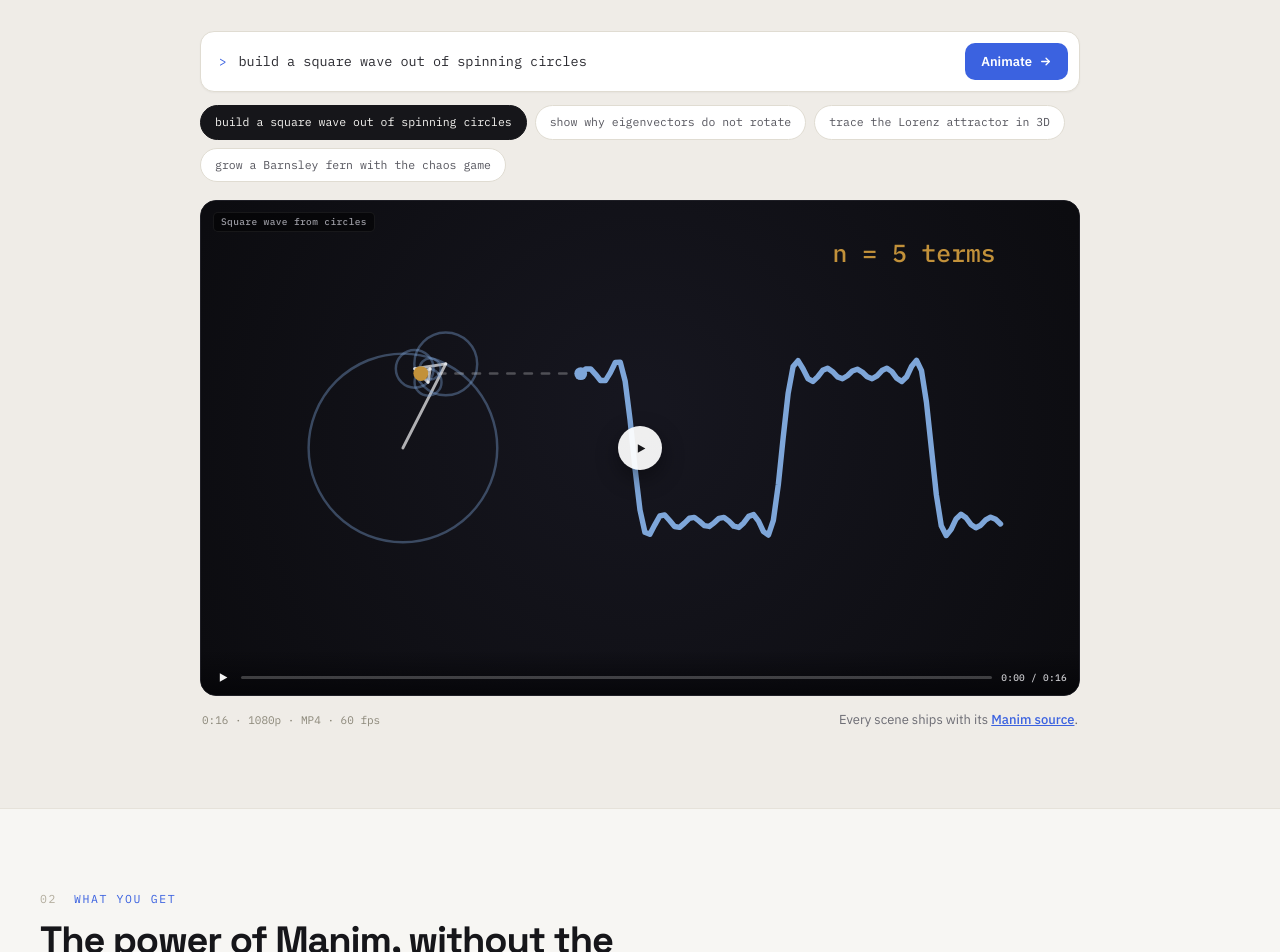
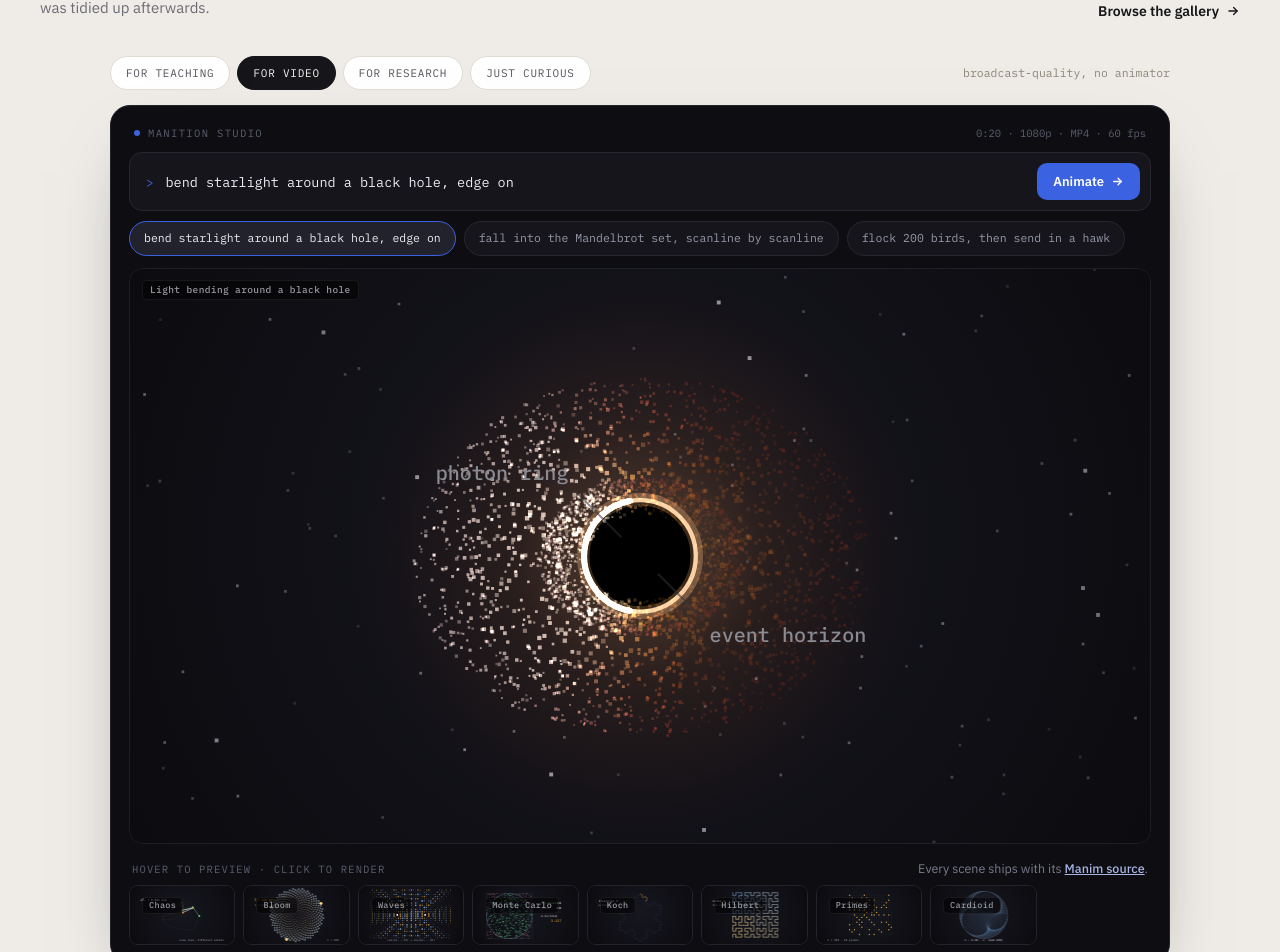
Before and after one commit to Shubham-355/manition-web, a Next.js app: page / in a window 1280 px wide. Shown: the part 898-1850 px from the top of the page. Built offline with nearby package versions, Linux system fonts and the light colour scheme.

Commit message:
try a sentence: rebuild as the studio panel with a render log and scene wall

```diff
--- a/app/components/TrySentence.tsx
+++ b/app/components/TrySentence.tsx
@@ -6,68 +6,168 @@ import { parseStyle } from "../lib/css";
 import GalleryVideo from "./GalleryVideo";
 import { Hover } from "./Interactive";
 
-const DEMOS = [
+type Item = {
+  text: string;
+  scene: string;
+  label: string;
+  cls: string;
+  mob: number;
+  anim: number;
+  lines: number;
+  mb: number;
+  secs: number;
+  dur: string;
+};
+
+const AUDIENCES: { name: string; tag: string; items: Item[] }[] = [
   {
-    text: "build a square wave out of spinning circles",
-    meta: "0:16 · 1080p · MP4 · 60 fps",
-    scene: "fourier",
-    label: "Square wave from circles",
+    name: "For teaching",
+    tag: "lecture-ready in minutes",
+    items: [
+      { text: "unroll sin(x) from the unit circle, slowly", scene: "sine", label: "Sine from the unit circle", cls: "SineFromCircle", mob: 7, anim: 4, lines: 64, mb: 3.1, secs: 34, dur: "0:12" },
+      { text: "show why eigenvectors do not rotate", scene: "eigen", label: "Eigenvectors on their span", cls: "EigenSpan", mob: 11, anim: 6, lines: 96, mb: 4.8, secs: 51, dur: "0:20" },
+      { text: "refine Riemann sums until the area lands", scene: "riemann", label: "Riemann sums refining", cls: "RiemannRefine", mob: 34, anim: 7, lines: 88, mb: 4.2, secs: 46, dur: "0:18" },
+    ],
   },
   {
-    text: "show why eigenvectors do not rotate",
-    meta: "0:20 · 1080p · MP4 · 60 fps",
-    scene: "eigen",
-    label: "Eigenvectors on their span",
+    name: "For video",
+    tag: "broadcast-quality, no animator",
+    items: [
+      { text: "bend starlight around a black hole, edge on", scene: "blackhole", label: "Light bending around a black hole", cls: "LensedBlackHole", mob: 1480, anim: 7, lines: 164, mb: 8.2, secs: 137, dur: "0:20" },
+      { text: "fall into the Mandelbrot set, scanline by scanline", scene: "mandel", label: "Mandelbrot render", cls: "MandelScan", mob: 9, anim: 3, lines: 118, mb: 5.6, secs: 71, dur: "0:16" },
+      { text: "flock 200 birds, then send in a hawk", scene: "boids", label: "Flocking, then a hawk", cls: "BoidsHawk", mob: 201, anim: 4, lines: 143, mb: 6.4, secs: 88, dur: "0:20" },
+    ],
   },
   {
-    text: "trace the Lorenz attractor in 3D",
-    meta: "0:18 · 1080p · MP4 · 60 fps",
-    scene: "lorenz",
-    label: "Lorenz attractor",
+    name: "For research",
+    tag: "figures your paper is missing",
+    items: [
+      { text: "trace the Lorenz attractor in 3D", scene: "lorenz", label: "Lorenz attractor", cls: "LorenzTrace", mob: 6, anim: 3, lines: 79, mb: 4.4, secs: 49, dur: "0:18" },
+      { text: "grow Turing patterns from reaction-diffusion", scene: "turing", label: "Gray-Scott patterns", cls: "GrayScott", mob: 4, anim: 2, lines: 126, mb: 5.9, secs: 96, dur: "0:18" },
+      { text: "collide two galaxies and keep the tidal tails", scene: "galaxy", label: "Galaxy collision", cls: "GalaxyPass", mob: 1400, anim: 3, lines: 134, mb: 7.1, secs: 112, dur: "0:20" },
+    ],
   },
   {
-    text: "grow a Barnsley fern with the chaos game",
-    meta: "0:17 · 1080p · MP4 · 60 fps",
-    scene: "chaosgame",
-    label: "Barnsley fern",
+    name: "Just curious",
+    tag: "one sentence, no setup",
+    items: [
+      { text: "grow a Barnsley fern with the chaos game", scene: "chaosgame", label: "Barnsley fern", cls: "ChaosFern", mob: 5, anim: 2, lines: 58, mb: 3.8, secs: 40, dur: "0:17" },
+      { text: "walk e^(iθ) around the circle until it hits -1", scene: "euler", label: "Euler's identity", cls: "EulerWalk", mob: 10, anim: 5, lines: 72, mb: 3.5, secs: 37, dur: "0:14" },
+      { text: "unfold a square into a cube into a tesseract", scene: "tesseract", label: "Square to tesseract", cls: "Tesseract", mob: 16, anim: 6, lines: 91, mb: 4.6, secs: 58, dur: "0:18" },
+    ],
   },
 ];
 
-const RENDER_MS = 820;
+const WALL: (Item & { short: string })[] = [
+  { scene: "pendulum", short: "Chaos", text: "run two double pendulums 0.001 rad apart", label: "Double pendulum divergence", cls: "PendulumSplit", mob: 8, anim: 3, lines: 84, mb: 4.3, secs: 47, dur: "0:16" },
+  { scene: "phyllo", short: "Bloom", text: "pack seeds at the golden angle", label: "Phyllotaxis bloom", cls: "GoldenBloom", mob: 430, anim: 2, lines: 61, mb: 3.6, secs: 39, dur: "0:14" },
+  { scene: "waves", short: "Waves", text: "interfere two point sources in a ripple tank", label: "Two-source interference", cls: "RippleTank", mob: 3, anim: 4, lines: 77, mb: 4.1, secs: 43, dur: "0:14" },
+  { scene: "montecarlo", short: "Monte Carlo", text: "estimate pi by throwing 4000 darts", label: "Monte Carlo pi", cls: "DartsPi", mob: 4002, anim: 3, lines: 66, mb: 3.9, secs: 41, dur: "0:16" },
+  { scene: "koch", short: "Koch", text: "iterate a Koch snowflake five times", label: "Koch snowflake", cls: "KochFlake", mob: 6, anim: 5, lines: 54, mb: 3.3, secs: 35, dur: "0:15" },
+  { scene: "hilbert", short: "Hilbert", text: "fill a square with a Hilbert curve", label: "Hilbert curve", cls: "HilbertFill", mob: 5, anim: 4, lines: 69, mb: 3.7, secs: 42, dur: "0:16" },
+  { scene: "primes", short: "Primes", text: "spiral the integers and light up the primes", label: "Ulam spiral", cls: "UlamSpiral", mob: 529, anim: 3, lines: 74, mb: 4.5, secs: 53, dur: "0:22" },
+  { scene: "modular", short: "Cardioid", text: "draw times-table chords from 2 up to 5", label: "Times-table chords", cls: "TimesChords", mob: 180, anim: 4, lines: 63, mb: 4.0, secs: 45, dur: "0:16" },
+];
+
+const START = AUDIENCES[1].items[0];
+const LOG_AT = [0, 250, 510, 810, 1180, 1620];
+const LOG_TOTAL = 1870;
+
+type LogLine = { k: string; v: string; color: string };
+
+function logFor(p: Item): LogLine[] {
+  return [
+    { k: "parse", v: "“" + p.text + "”", color: "#c7cbd8" },
+    { k: "plan", v: "scene graph · " + p.mob + " mobjects · " + p.anim + " animations", color: "#c7cbd8" },
+    { k: "write", v: p.cls + ".py · " + p.lines + " lines", color: "#c7cbd8" },
+    { k: "render", v: "manim -qh " + p.cls + ".py " + p.cls, color: "#c7cbd8" },
+    { k: "encode", v: "h.264 · 1080p60 · " + p.mb + " MB", color: "#c7cbd8" },
+    { k: "done", v: p.dur + " · rendered in " + p.secs + "s", color: "#7fd79c" },
+  ];
+}
+
+const metaOf = (p: Item) => p.dur + " · 1080p · MP4 · 60 fps";
 
 export default function TrySentence() {
-  const [demo, setDemo] = useState(0);
-  const [pending, setPending] = useState(0);
+  const [aud, setAud] = useState(1);
+  const [scene, setScene] = useState(START.scene);
+  const [label, setLabel] = useState(START.label);
+  const [meta, setMeta] = useState(metaOf(START));
+  const [stageText, setStageText] = useState(START.text);
+  const [typing, setTyping] = useState(false);
   const [busy, setBusy] = useState(false);
   const [pct, setPct] = useState(0);
-  const timers = useRef<{ tick?: ReturnType<typeof setInterval>; done?: ReturnType<typeof setTimeout> }>({});
+  const [log, setLog] = useState<LogLine[]>([]);
+  const [blink, setBlink] = useState(true);
 
-  useEffect(
-    () => () => {
-      clearInterval(timers.current.tick);
-      clearTimeout(timers.current.done);
-    },
-    [],
+  const cur = useRef<Item>(START);
+  const timers = useRef<ReturnType<typeof setTimeout>[]>([]);
+  const tick = useRef<ReturnType<typeof setInterval> | null>(null);
+
+  const clearRun = () => {
+    timers.current.forEach(clearTimeout);
+    timers.current = [];
+    if (tick.current) clearInterval(tick.current);
+  };
+
+  useEffect(() => {
+    if (window.matchMedia?.("(prefers-reduced-motion: reduce)").matches) return;
+    const b = setInterval(() => setBlink((v) => !v), 530);
+    return () => clearInterval(b);
+  }, []);
+
+  useEffect(() => clearRun, []);
+
+  const render = (p: Item) => {
+    const lines = logFor(p);
+    setBusy(true);
+    setPct(0);
+    setLog([lines[0]]);
+    timers.current.push(
+      ...LOG_AT.map((ms, i) => setTimeout(() => setLog(lines.slice(0, i + 1)), ms)),
     );
-
-  const run = (i: number) => {
-    if (busy) return;
-    clearInterval(timers.current.tick);
-    clearTimeout(timers.current.done);
     const t0 = Date.now();
-    setBusy(true);
-    setPending(i);
-    setPct(0);
-    timers.current.tick = setInterval(() => setPct(Math.min(1, (Date.now() - t0) / RENDER_MS)), 55);
-    timers.current.done = setTimeout(() => {
-      clearInterval(timers.current.tick);
-      setDemo(i);
+    tick.current = setInterval(() => setPct(Math.min(1, (Date.now() - t0) / LOG_TOTAL)), 50);
+    timers.current.push(
+      setTimeout(() => {
+        if (tick.current) clearInterval(tick.current);
         setBusy(false);
         setPct(1);
-    }, RENDER_MS);
+        setScene(p.scene);
+        setLabel(p.label);
+        setMeta(metaOf(p));
+      }, LOG_TOTAL),
+    );
   };
 
-  const shown = busy ? pending : demo;
+  const run = (p: Item) => {
+    clearRun();
+    cur.current = p;
+    if (window.matchMedia?.("(prefers-reduced-motion: reduce)").matches) {
+      setStageText(p.text);
+      setTyping(false);
+      render(p);
+      return;
+    }
+    let at = 0;
+    setStageText("");
+    setTyping(true);
+    setBusy(false);
+    setLog([]);
+    const step = () => {
+      at += 1;
+      setStageText(p.text.slice(0, at));
+      if (at >= p.text.length) {
+        setTyping(false);
+        render(p);
+        return;
+      }
+      timers.current.push(setTimeout(step, 16 + Math.random() * 22));
+    };
+    timers.current.push(setTimeout(step, 110));
+  };
+
+  const caret = typing ? (blink ? 1 : 0.25) : 0;
 
   return (
     <section style={parseStyle("background:#efece7; border-top:1px solid #e6e2da; border-bottom:1px solid #e6e2da;")}>
@@ -77,26 +177,20 @@ export default function TrySentence() {
       >
         <div className="hh-secthead" style={parseStyle("display:grid; grid-template-columns:1fr auto; gap:28px; align-items:end; margin-bottom:36px;")}>
           <div style={parseStyle("max-width:620px;")}>
-            <p style={parseStyle(sectionEyebrow)}>
+            <p style={parseStyle("margin:0 0 14px; font-family:'IBM Plex Mono',monospace; font-size:11.5px; letter-spacing:0.14em; text-transform:uppercase; color:#3b62e0;")}>
               <span style={parseStyle("color:#b3ad9e;")}>01</span> &nbsp;Try a sentence
             </p>
-            <h2
-              style={parseStyle(
-                "margin:0; font-family:'Space Grotesk'; font-weight:700; font-size:clamp(27px,4.9vw,38px); letter-spacing:-0.03em; line-height:1.08;",
-              )}
-            >
-              Writing the sentence is the whole job.
+            <h2 style={parseStyle("margin:0; font-family:'Space Grotesk'; font-weight:700; font-size:clamp(27px,4.9vw,38px); letter-spacing:-0.03em; line-height:1.08;")}>
+              One sentence in. A finished scene out.
             </h2>
             <p style={parseStyle("margin:16px 0 0; font-size:15px; line-height:1.7; color:#6b6b73; max-width:520px; text-wrap:pretty;")}>
-              Pick a prompt below and watch it render. These are live scenes drawn on the spot, not clips, and nothing was
-              tidied up afterwards.
+              Say who you are, pick a sentence, and watch Manition write the Manim and render it. Every scene below is
+              drawn live on the spot, not a clip, and nothing was tidied up afterwards.
             </p>
           </div>
           <Link
             href="/gallery"
-            style={parseStyle(
-              "display:inline-flex; align-items:center; gap:7px; text-decoration:none; font-size:14px; font-weight:600; color:#16161a; white-space:nowrap;",
-            )}
+            style={parseStyle("display:inline-flex; align-items:center; gap:7px; text-decoration:none; font-size:14px; font-weight:600; color:#16161a; white-space:nowrap;")}
           >
             Browse the gallery
             <svg width="14" height="14" viewBox="0 0 24 24" fill="none" stroke="currentColor" strokeWidth="2.2" strokeLinecap="round" strokeLinejoin="round">
@@ -106,26 +200,58 @@ export default function TrySentence() {
           </Link>
         </div>
 
-        <div style={parseStyle("max-width:880px; margin:0 auto; display:flex; flex-direction:column; gap:13px;")}>
+        <div style={parseStyle("max-width:1060px; margin:0 auto; display:flex; flex-direction:column; gap:15px;")}>
+          <div style={parseStyle("display:flex; flex-wrap:wrap; gap:12px; align-items:baseline; justify-content:space-between;")}>
+            <div style={parseStyle("display:flex; flex-wrap:wrap; gap:7px;")}>
+              {AUDIENCES.map((a, i) => {
+                const on = i === aud;
+                return (
+                  <button
+                    key={a.name}
+                    onClick={() => setAud(i)}
+                    style={parseStyle(
+                      `appearance:none; cursor:pointer; font-family:'IBM Plex Mono',monospace; font-size:11px; letter-spacing:0.07em; text-transform:uppercase; line-height:1.3; padding:9px 15px; border-radius:100px; background:${on ? "#16161a" : "#ffffff"}; border:1px solid ${on ? "#16161a" : "#e0dcd2"}; color:${on ? "#f7f6f3" : "#54545c"}; transition:background .18s, border-color .18s, color .18s;`,
+                    )}
+                  >
+                    {a.name}
+                  </button>
+                );
+              })}
+            </div>
+            <span style={parseStyle("font-family:'IBM Plex Mono',monospace; font-size:11.5px; color:#8b8779; white-space:nowrap;")}>
+              {AUDIENCES[aud].tag}
+            </span>
+          </div>
+
+          <div
+            style={parseStyle(
+              "background:#0d0d12; border:1px solid #23232c; border-radius:20px; padding:clamp(12px,1.7vw,18px); box-shadow:0 30px 70px -36px rgba(10,10,16,0.55);",
+            )}
+          >
+            <div style={parseStyle("display:flex; align-items:center; justify-content:space-between; gap:12px; padding:2px 5px 12px;")}>
+              <span style={parseStyle("display:inline-flex; align-items:center; gap:8px; font-family:'IBM Plex Mono',monospace; font-size:10.5px; letter-spacing:0.13em; text-transform:uppercase; color:#5b5f6e;")}>
+                <span style={parseStyle("display:block; width:6px; height:6px; border-radius:50%; background:#3b62e0;")}></span>
+                manition studio
+              </span>
+              <span style={parseStyle("font-family:'IBM Plex Mono',monospace; font-size:10.5px; color:#5b5f6e; white-space:nowrap;")}>{meta}</span>
+            </div>
+
             <div
               className="hh-prompt"
-            style={parseStyle(
-              "display:flex; align-items:center; gap:12px; background:#fff; border:1px solid #e0dcd2; border-radius:14px; padding:11px 11px 11px 18px; box-shadow:0 1px 2px rgba(24,24,27,0.04);",
-            )}
+              style={parseStyle("display:flex; align-items:center; gap:12px; background:#15151b; border:1px solid #272730; border-radius:13px; padding:10px 10px 10px 16px;")}
             >
               <span style={parseStyle("flex:none; font-family:'IBM Plex Mono',monospace; font-size:12.5px; color:#3b62e0;")}>&gt;</span>
               <span
                 className="hh-prompt-text"
-              style={parseStyle(
-                "flex:1; min-width:0; font-family:'IBM Plex Mono',monospace; font-size:13.5px; color:#2a2a30; white-space:nowrap; overflow:hidden; text-overflow:ellipsis;",
-              )}
+                style={parseStyle("flex:1; min-width:0; font-family:'IBM Plex Mono',monospace; font-size:13.5px; color:#eceef4; white-space:nowrap; overflow:hidden; text-overflow:ellipsis;")}
               >
-              {DEMOS[shown].text}
+                {stageText}
+                <span style={{ color: "#3b62e0", opacity: caret }}>▌</span>
               </span>
               <Hover
                 as="button"
                 type="button"
-              onClick={() => run(demo)}
+                onClick={() => run(cur.current)}
                 style="flex:none; appearance:none; cursor:pointer; display:inline-flex; align-items:center; gap:7px; background:#3b62e0; color:#fff; border:0; border-radius:10px; font-family:inherit; font-size:13px; font-weight:600; padding:10px 16px; transition:background .15s;"
                 hoverStyle={{ background: "#2f4fc0" }}
               >
@@ -137,65 +263,81 @@ export default function TrySentence() {
               </Hover>
             </div>
 
-          <div style={parseStyle("display:flex; flex-wrap:wrap; gap:8px;")}>
-            {DEMOS.map((d, i) => {
-              const on = i === shown;
+            <div style={parseStyle("display:flex; flex-wrap:wrap; gap:8px; margin-top:10px;")}>
+              {AUDIENCES[aud].items.map((p) => {
+                const on = scene === p.scene;
                 return (
                   <button
-                  key={d.scene}
-                  onClick={() => run(i)}
+                    key={p.scene}
+                    onClick={() => run(p)}
                     style={parseStyle(
-                    `appearance:none; cursor:pointer; font-family:'IBM Plex Mono',monospace; font-size:11.5px; line-height:1.3; padding:9px 14px; border-radius:100px; background:${on ? "#16161a" : "#ffffff"}; border:1px solid ${on ? "#16161a" : "#e0dcd2"}; color:${on ? "#f7f6f3" : "#54545c"}; transition:background .18s, border-color .18s, color .18s;`,
+                      `appearance:none; cursor:pointer; text-align:left; font-family:'IBM Plex Mono',monospace; font-size:11.5px; line-height:1.3; padding:9px 14px; border-radius:100px; background:${on ? "#22222c" : "#15151b"}; border:1px solid ${on ? "#3b62e0" : "#272730"}; color:${on ? "#eceef4" : "#969aa8"}; transition:background .18s, border-color .18s, color .18s;`,
                     )}
                   >
-                  {d.text}
+                    {p.text}
                   </button>
                 );
               })}
             </div>
 
-          <div
-            style={parseStyle(
-              "position:relative; aspect-ratio:16/9; border-radius:16px; overflow:hidden; background:#0a0a0d; border:1px solid #1f1f26; margin-top:5px;",
-            )}
-          >
+            <div style={parseStyle("position:relative; aspect-ratio:16/9; border-radius:14px; overflow:hidden; background:#0a0a0d; border:1px solid #1f1f26; margin-top:12px;")}>
+              <GalleryVideo scene={scene} label={label} autoplay />
               {busy ? (
                 <div
                   style={parseStyle(
-                  "position:absolute; inset:0; display:flex; flex-direction:column; align-items:center; justify-content:center; gap:15px; background:#0a0a0d;",
+                    "position:absolute; inset:0; display:flex; flex-direction:column; justify-content:flex-end; background:rgba(8,8,11,0.93); padding:clamp(14px,2.3vw,24px);",
                   )}
                 >
-                <span
-                  style={parseStyle(
-                    "font-family:'IBM Plex Mono',monospace; font-size:11px; letter-spacing:0.1em; text-transform:uppercase; color:#6d7385;",
-                  )}
+                  <div style={parseStyle("display:flex; flex-direction:column; gap:5px;")}>
+                    {log.map((l) => (
+                      <div
+                        key={l.k}
+                        style={{
+                          ...parseStyle("display:flex; gap:12px; font-family:'IBM Plex Mono',monospace; font-size:11.5px; line-height:1.5;"),
+                          color: l.color,
+                        }}
                       >
-                  rendering · manim · 1080p
-                </span>
-                <span style={parseStyle("display:block; width:190px; height:3px; border-radius:2px; background:#1c2030; overflow:hidden;")}>
+                        <span style={parseStyle("flex:none; width:50px; color:#4d5265;")}>{l.k}</span>
+                        <span style={parseStyle("min-width:0; overflow:hidden; text-overflow:ellipsis; white-space:nowrap;")}>{l.v}</span>
+                      </div>
+                    ))}
+                  </div>
+                  <span style={parseStyle("display:block; margin-top:14px; height:3px; border-radius:2px; background:#1b1f2c; overflow:hidden;")}>
                     <span style={{ ...parseStyle("display:block; height:100%; background:#3b62e0;"), width: Math.round(pct * 100) + "%" }}></span>
                   </span>
                 </div>
-            ) : (
-              <GalleryVideo key={DEMOS[demo].scene} scene={DEMOS[demo].scene} label={DEMOS[demo].label} />
-            )}
+              ) : null}
             </div>
 
-          <div style={parseStyle("display:flex; flex-wrap:wrap; align-items:center; justify-content:space-between; gap:12px; padding:2px 2px 0;")}>
-            <span style={parseStyle("font-family:'IBM Plex Mono',monospace; font-size:11px; color:#8b8779;")}>{DEMOS[demo].meta}</span>
-            <span style={parseStyle("font-size:13px; color:#6b6b73;")}>
+            <div style={parseStyle("display:flex; flex-wrap:wrap; align-items:baseline; justify-content:space-between; gap:10px; margin:16px 3px 9px;")}>
+              <span style={parseStyle("font-family:'IBM Plex Mono',monospace; font-size:10.5px; letter-spacing:0.11em; text-transform:uppercase; color:#5b5f6e;")}>
+                Hover to preview · click to render
+              </span>
+              <span style={parseStyle("font-size:12.5px; color:#787d8c;")}>
                 Every scene ships with its{" "}
-              <Link href="/features" style={parseStyle("font-weight:500;")}>
+                <Link href="/features" style={parseStyle("color:#a8b5e4; font-weight:500;")}>
                   Manim source
                 </Link>
                 .
               </span>
+            </div>
+
+            <div style={parseStyle("display:grid; grid-template-columns:repeat(auto-fill,minmax(102px,1fr)); gap:8px;")}>
+              {WALL.map((w) => (
+                <button
+                  key={w.scene}
+                  onClick={() => run(w)}
+                  style={parseStyle(
+                    `appearance:none; padding:0; cursor:pointer; position:relative; aspect-ratio:16/9; border-radius:9px; overflow:hidden; background:#0a0a0d; border:1px solid ${scene === w.scene ? "#3b62e0" : "#23232c"}; transition:border-color .18s;`,
+                  )}
+                >
+                  <GalleryVideo scene={w.scene} label={w.short} mini />
+                </button>
+              ))}
+            </div>
           </div>
         </div>
       </div>
     </section>
   );
 }
-
-const sectionEyebrow =
-  "margin:0 0 14px; font-family:'IBM Plex Mono',monospace; font-size:11.5px; letter-spacing:0.14em; text-transform:uppercase; color:#3b62e0;";
```
Lines whose indentation alone changed are shown as unchanged.
